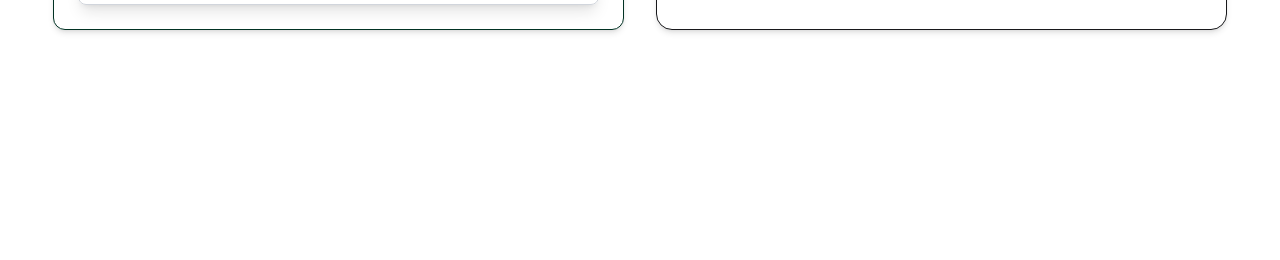
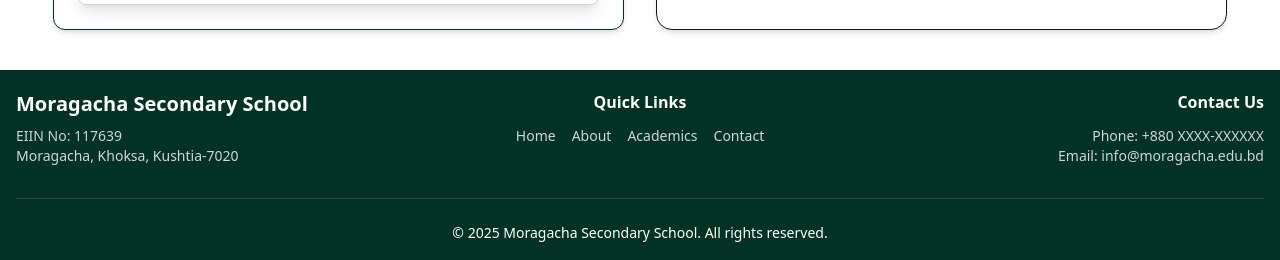
Before and after one commit to chowdhoury/School-File, a React (Vite) app in the folder school-client/: page / in a window 1280 px wide. Shown: the part 4258-4518 px from the top of the page. Before the commit the page ends 4328 px from the top, so only its background shows below. Built offline with nearby package versions, Linux system fonts and the light colour scheme; grey boxes are pictures that could not be loaded; a web font is replaced by a local one.

Commit message:
added footer done

```diff
--- /dev/null
+++ b/school-client/src/components/home/Footer.jsx
@@ -0,0 +1,100 @@
+// ⚠️🚨 Here are 2 footer designs, you can use whichever you like.
+
+
+const Footer = () => {
+    return (
+        <footer className="bg-[#013223] text-white">
+            <div className="max-w-7xl mx-auto px-4 py-5">
+                <div className="grid grid-cols-1 md:grid-cols-3 gap-8">
+                    {/* School Basic Info */}
+                    <div className="text-center md:text-left">
+                        <h3 className="text-xl font-bold mb-2">Moragacha Secondary School</h3>
+                        <p className="text-gray-300 text-sm">
+                            EIIN No: 117639<br />
+                            Moragacha, Khoksa, Kushtia-7020
+                        </p>
+                    </div>
+
+                    {/* Useful Links */}
+                    <div className="text-center">
+                        <h4 className="font-semibold mb-3">Quick Links</h4>
+                        <div className="flex flex-wrap justify-center gap-4 text-sm text-gray-300">
+                            <a href="#" className="hover:text-white">Home</a>
+                            <a href="#" className="hover:text-white">About</a>
+                            <a href="#" className="hover:text-white">Academics</a>
+                            <a href="#" className="hover:text-white">Contact</a>
+                        </div>
+                    </div>
+
+                    {/* Contact */}
+                    <div className="text-center md:text-right">
+                        <h4 className="font-semibold mb-3">Contact Us</h4>
+                        <p className="text-gray-300 text-sm">
+                            Phone: +880 XXXX-XXXXXX<br />
+                            Email: info@moragacha.edu.bd
+                        </p>
+                    </div>
+                </div>
+
+                {/* Bottom Bar or Copyright */}
+                <div className="border-t border-gray-700 mt-8 pt-6 text-center">
+                    <p className="text-sm">
+                        © {new Date().getFullYear()} Moragacha Secondary School. All rights reserved.
+                    </p>
+                </div>
+            </div>
+        </footer>
+    );
+};
+
+export default Footer;
+
+
+
+
+
+
+// // 🔴 Another design
+// const Footer = () => {
+//     return (
+//         <footer className="bg-[#013223] text-white py-10 mt-10">
+//             <div className="max-w-11/12 w-full mx-auto grid grid-cols-1 md:grid-cols-3 gap-8">
+
+//                 {/* School Info */}
+//                 <div>
+//                     <h2 className="text-xl font-bold">Moragacha Secondary School</h2>
+//                     <p className="mt-2 text-gray-200">
+//                         EIIN No: <span className="font-semibold">117639</span>
+//                     </p>
+//                     <p className="mt-1 text-gray-200">
+//                         Address: Moragacha, Khoksa, Kushtia-7020
+//                     </p>
+//                 </div>
+
+//                 {/* Important Links */}
+//                 <div>
+//                     <h3 className="text-lg font-semibold mb-3">Important Links</h3>
+//                     <ul className="space-y-2 text-gray-200">
+//                         <li><a href="https://dhakaeducationboard.gov.bd" target="_blank" className="hover:text-gray-400">Education Board Bangladesh</a></li>
+//                         <li><a href="https://www.moedu.gov.bd" target="_blank" className="hover:text-gray-400">Ministry of Education</a></li>
+//                         <li><a href="https://www.teachers.gov.bd" target="_blank" className="hover:text-gray-400">Teacher Portal</a></li>
+//                     </ul>
+//                 </div>
+
+//                 {/* Contact Section */}
+//                 <div>
+//                     <h3 className="text-lg font-semibold mb-3">Contact</h3>
+//                     <p className="text-gray-200">📞 +880 1234-567890</p>
+//                     <p className="text-gray-200">✉ moragacha.school@gmail.com</p>
+//                 </div>
+//             </div>
+
+//             {/* Bottom Bar or Copyright */}
+//             <div className="text-center text-gray-300 text-sm mt-10 border-t border-gray-600 pt-4">
+//                 © {new Date().getFullYear()} Moragacha Secondary School — All Rights Reserved.
+//             </div>
+//         </footer>
+//     );
+// };
+
+// export default Footer;
--- a/school-client/src/pages/Home/Home.jsx
+++ b/school-client/src/pages/Home/Home.jsx
@@ -1,4 +1,5 @@
 import Contact from "../../components/home/Contact";
+import Footer from "../../components/home/Footer";
 import GalleryImagePreview from "../../components/home/GalleryImagePreview";
 import Header from "../../components/home/Header";
 import History from "../../components/home/History";
@@ -43,6 +44,8 @@ const Home = () => {
             </section>
 
             <Contact></Contact>
+
+            <Footer></Footer>
         </div>
     );
 };
```
